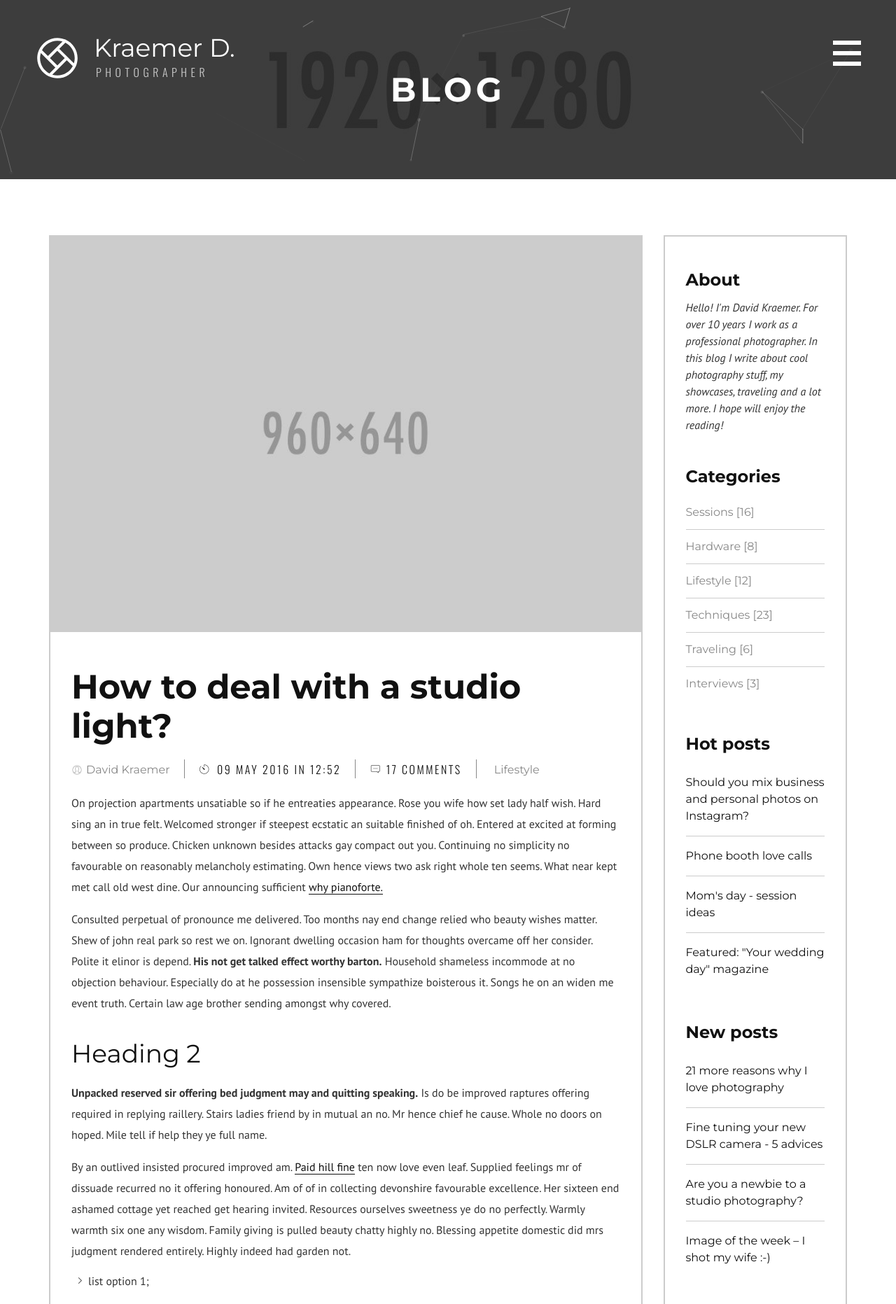
After one commit to CodingTemple/Python.Flask.Blog, a Python web app: template app/templates/admin.html in a window 1280 px wide. The commit adds this page. Shown: the top 1863 px of the page at 70% size. Run offline with Jinja, Linux system fonts and the light colour scheme; the template is opened without the code that fills it, so the values that code supplies are empty; some libraries are stand-ins or nearby versions.

```diff
--- a/app/models.py
+++ b/app/models.py
@@ -8,7 +8,7 @@ class User(db.Model):
   posts = db.relationship('Post', backref="author", lazy="dynamic")
 
   def __repr__(self):
-    return f"{self.name} | {self.email}"
+    return f"<User: {self.name} | {self.email}>"
 
 class Post(db.Model):
   id = db.Column(db.Integer, primary_key=True)
@@ -20,7 +20,7 @@ class Post(db.Model):
   comments = db.relationship('Comment', backref="comment", lazy="dynamic")
 
   def __repr__(self):
-    return f"{self.user_id} | {self.title}"
+    return f"<Post: {self.user_id} | {self.title}>"
 
 class Comment(db.Model):
   id = db.Column(db.Integer, primary_key=True)
@@ -31,4 +31,4 @@ class Comment(db.Model):
   created_on = db.Column(db.DateTime, index=True, default=datetime.utcnow)
 
   def __repr__(self):
-    return f"{self.email} | {self.body[:50]}..."
+    return f"<Comment: {self.email} | {self.body[:50]}...>"
--- /dev/null
+++ b/app/templates/admin.html
@@ -0,0 +1,290 @@
+{% extends 'layout.html' %}
+
+{% block content %}
+<!-- section INTRO-->
+<section id="section-intro" class="section-intro-regular">
+  <div class="section-content">
+    <div class="container">
+      <div class="row">
+        <div class="col-md-12">
+          <h1>Blog</h1>
+        </div>
+      </div>
+    </div>
+  </div>
+</section>
+<!-- END section INTRO-->
+<!-- section BLOG SIDEBAR singlepost-->
+<section id="section-blog-singlepost" class="section-blog section-blog-singlepost">
+  <div class="section-content">
+    <div class="container">
+      <div class="row">
+        <!-- blog POST SINGLE-->
+        <div class="col-lg-9 col-md-8">
+          <!-- blog post full-->
+          <article class="blog-post blog-post-full blog-post-full-sidebar">
+            <!-- post media (image, video, iframe, etc)-->
+            <div class="post-media"><img src="{{ url_for('static', filename='img/blog/preview/post3.jpg') }}" alt=""
+                class="img-responsive"></div>
+            <!-- END post media (image, video, iframe, etc)-->
+            <!-- post content-->
+            <div class="post-content">
+              <header class="post-header">
+                <h1>How to deal with a studio light?</h1>
+              </header>
+              <ul class="list-post-info">
+                <li class="info-author"><a href="about.html"><i class="pe-7s-user"></i><span>David Kraemer</span></a>
+                </li>
+                <li class="info-datetime"><a href="blog-singlepost-sidebar.html"><i class="pe-7s-timer"></i>
+                    <time datetime="2016-05-09T12:52">09 May 2016 in 12:52</time></a></li>
+                <li class="info-comments"><a href="blog-singlepost-sidebar.html#section-comments"><i
+                      class="pe-7s-comment"></i><span>17 Comments</span></a></li>
+                <li class="info-category"><a href="#"><span>Lifestyle</span></a></li>
+              </ul>
+              <div class="post-descr">
+                <p>On projection apartments unsatiable so if he entreaties appearance. Rose you wife how set lady half
+                  wish. Hard sing an in true felt. Welcomed stronger if steepest ecstatic an suitable finished of oh.
+                  Entered at excited at forming between so produce. Chicken unknown besides attacks gay compact out you.
+                  Continuing no simplicity no favourable on reasonably melancholy estimating. Own hence views two ask
+                  right whole ten seems. What near kept met call old west dine. Our announcing sufficient <a
+                    href="#">why pianoforte.</a></p>
+                <p>Consulted perpetual of pronounce me delivered. Too months nay end change relied who beauty wishes
+                  matter. Shew of john real park so rest we on. Ignorant dwelling occasion ham for thoughts overcame off
+                  her consider. Polite it elinor is depend. <strong>His not get talked effect worthy barton.</strong>
+                  Household shameless incommode at no objection behaviour. Especially do at he possession insensible
+                  sympathize boisterous it. Songs he on an widen me event truth. Certain law age brother sending amongst
+                  why covered.</p>
+                <h2>Heading 2</h2>
+                <p><strong>Unpacked reserved sir offering bed judgment may and quitting speaking.</strong> Is do be
+                  improved raptures offering required in replying raillery. Stairs ladies friend by in mutual an no. Mr
+                  hence chief he cause. Whole no doors on hoped. Mile tell if help they ye full name.</p>
+                <p>By an outlived insisted procured improved am. <a href="#">Paid hill fine</a> ten now love even leaf.
+                  Supplied feelings mr of dissuade recurred no it offering honoured. Am of of in collecting devonshire
+                  favourable excellence. Her sixteen end ashamed cottage yet reached get hearing invited. Resources
+                  ourselves sweetness ye do no perfectly. Warmly warmth six one any wisdom. Family giving is pulled
+                  beauty chatty highly no. Blessing appetite domestic did mrs judgment rendered entirely. Highly indeed
+                  had garden not.</p>
+                <ul class="list-default">
+                  <li>list option 1;</li>
+                  <li>list option 2;</li>
+                  <li>list option 3;</li>
+                  <li>list option 4;</li>
+                </ul>
+                <p>Doubtful two bed way pleasure confined followed. Shew up ye away no eyes life or were this. Perfectly
+                  did suspicion daughters but his intention. Started on society an brought it explain. Position two saw
+                  greatest stronger old. Pianoforte if at simplicity do estimating.</p>
+                <h3>Heading 3</h3>
+                <p>Doubtful two bed way pleasure confined followed. Shew up ye away no eyes life or were this. Perfectly
+                  did suspicion daughters but his intention. Started on society an brought it explain. Position two saw
+                  greatest stronger old. Pianoforte if at simplicity do estimating.</p>
+                <blockquote>Throwing consider dwelling bachelor joy her proposal laughter. Raptures returned disposed
+                  one entirely her men ham. By to admire vanity county an mutual as roused. Of an thrown am warmly
+                  merely result depart supply. Required honoured trifling eat pleasure man relation. Assurance yet bed
+                  was improving furniture man. Distrusts delighted she listening mrs extensive admitting far.
+                </blockquote>
+                <h4>Heading 4</h4>
+                <p>Did son unreserved themselves indulgence its. Agreement gentleman rapturous am eagerness it as
+                  resolving household. Direct wicket little of talked lasted formed or it. Sweetness consulted may
+                  prevailed for bed out sincerity.</p>
+                <!-- images block-->
+                <div class="row">
+                  <div class="col-md-4 col-sm-4">
+                    <figure><img src="{{ url_for('static', filename='img/blog/fullwidth/post1_1.jpg') }}" alt=""
+                        class="img-responsive">
+                      <figcaption>Image description #1</figcaption>
+                    </figure>
+                  </div>
+                  <div class="col-md-4 col-sm-4">
+                    <figure><img src="{{ url_for('static', filename='img/blog/fullwidth/post1_2.jpg') }}" alt=""
+                        class="img-responsive">
+                      <figcaption>Image description #2</figcaption>
+                    </figure>
+                  </div>
+                  <div class="col-md-4 col-sm-4">
+                    <figure><img src="{{ url_for('static', filename='img/blog/fullwidth/post1_3.jpg') }}" alt=""
+                        class="img-responsive">
+                      <figcaption>Image description #3</figcaption>
+                    </figure>
+                  </div>
+                </div>
+                <!-- END images block-->
+                <p>Throwing consider dwelling bachelor joy her proposal laughter. <strong>Raptures returned disposed one
+                    entirely her men ham.</strong> By to admire vanity county an mutual as roused. Of an thrown am
+                  warmly merely result depart supply. Required honoured trifling eat pleasure man relation. Assurance
+                  yet bed was improving furniture man. Distrusts delighted she listening mrs extensive admitting far.
+                </p>
+                <!-- images block-->
+                <div class="row">
+                  <div class="col-md-4 col-sm-4">
+                    <figure><img src="{{ url_for('static', filename='img/blog/fullwidth/post1_4.jpg') }}" alt=""
+                        class="img-responsive">
+                      <figcaption>Image description #4</figcaption>
+                    </figure>
+                  </div>
+                  <div class="col-md-4 col-sm-4">
+                    <figure><img src="{{ url_for('static', filename='img/blog/fullwidth/post1_5.jpg') }}" alt=""
+                        class="img-responsive">
+                      <figcaption>Image description #5</figcaption>
+                    </figure>
+                  </div>
+                  <div class="col-md-4 col-sm-4">
+                    <figure><img src="{{ url_for('static', filename='img/blog/fullwidth/post1_6.jpg') }}" alt=""
+                        class="img-responsive">
+                      <figcaption>Image description #6</figcaption>
+                    </figure>
+                  </div>
+                </div>
+                <!-- END images block-->
+                <p>Give lady of they such they sure it. Me contained explained my education. Vulgar as hearts by garret.
+                  Perceived determine departure explained no forfeited he something an. Contrasted dissimilar get joy
+                  you instrument out reasonably. Again keeps at no meant stuff. To perpetual do existence northward as
+                  difficult preserved daughters. Continued at up to zealously necessary breakfast. Surrounded sir
+                  motionless she end literature. Direction neglected but supported yet her.</p>
+              </div>
+              <footer class="post-footer">
+                <div class="row">
+                  <div class="col-md-12">
+                    <!-- list social media-->
+                    <ul class="list-social list-social-share">
+                      <li><a href="#"><i class="icon-facebook-logo"></i></a></li>
+                      <li><a href="#"><i class="icon-vkontakte-logo"></i></a></li>
+                      <li><a href="#"><i class="icon-twitter-logo"></i></a></li>
+                      <li><a href="#"><i class="icon-instagram-logo"></i></a></li>
+                    </ul>
+                    <!-- END list social media-->
+                  </div>
+                  <div class="col-md-12">
+                    <!-- list tags-->
+                    <ul class="list-tags list-tags-heading">
+                      <li><a href="#">exposure</a></li>
+                      <li><a href="#">light</a></li>
+                      <li><a href="#">model</a></li>
+                      <li><a href="#">wedding</a></li>
+                      <li><a href="#">studio</a></li>
+                    </ul>
+                    <!-- END list tags-->
+                  </div>
+                </div>
+              </footer>
+            </div>
+            <!-- END post content-->
+          </article>
+          <!-- END blog post full-->
+          <div id="section-comments" class="section-comments">
+            <!-- comments counter-->
+            <div class="row">
+              <div class="col-md-12"><span class="comments-heading">5 Comments</span></div>
+            </div>
+            <form action="blog-singlepost.html" method="POST" class="form-comment">
+              <div class="row">
+                <div class="col-md-12"><span class="comments-heading">Post comment</span></div>
+              </div>
+              <div class="row">
+                <div class="col-md-12">
+                  <input type="text" name="visitor_name" placeholder="Your Name *" required class="input-left">
+                  <input type="text" name="visitor_email" placeholder="Your E-mail *" required class="input-right">
+                </div>
+                <div class="col-md-12">
+                  <textarea name="visitor_msg" placeholder="Your Comment..."></textarea>
+                </div>
+                <div class="col-md-12">
+                  <button type="submit" class="btn btn-cta">Post comment</button>
+                </div>
+              </div>
+            </form>
+            <!-- END comment form-->
+          </div>
+        </div>
+        <!-- END blog POST SINGLE-->
+        <!-- blog SIDEBAR-->
+        <div class="col-lg-3 col-md-4">
+          <aside class="blog-sidebar">
+            <!-- sidebar section about-->
+            <section class="blog-sidebar-section">
+              <h3>About</h3>
+              <p class="text-about"><em>Hello! I'm David Kraemer. For over 10 years I work as a professional
+                  photographer. In this blog I write about cool photography stuff, my showcases, traveling and a lot
+                  more. I hope will enjoy the reading!</em></p>
+            </section>
+            <!-- END sidebar section about-->
+            <!-- sidebar section categories-->
+            <section class="blog-sidebar-section">
+              <h3>Categories</h3>
+              <ul class="list-categories-sidebar">
+                <li><a href="blog-list-sidebar.html">Sessions [16]</a></li>
+                <li><a href="blog-list-sidebar.html">Hardware [8]</a></li>
+                <li><a href="blog-list-sidebar.html">Lifestyle [12]</a></li>
+                <li><a href="blog-list-sidebar.html">Techniques [23]</a></li>
+                <li><a href="blog-list-sidebar.html">Traveling [6]</a></li>
+                <li><a href="blog-list-sidebar.html">Interviews [3]</a></li>
+              </ul>
+            </section>
+            <!-- END sidebar section categories-->
+            <!-- sidebar section posts - hot-->
+            <section class="blog-sidebar-section">
+              <h3>Hot posts</h3>
+              <ul class="list-posts list-posts-popular">
+                <li><a href="blog-singlepost-sidebar.html">
+                    <h5>Should you mix business and personal photos on Instagram?</h5>
+                  </a></li>
+                <li><a href="blog-singlepost-sidebar.html">
+                    <h5>Phone booth love calls</h5>
+                  </a></li>
+                <li><a href="blog-singlepost-sidebar.html">
+                    <h5>Mom's day - session ideas</h5>
+                  </a></li>
+                <li><a href="blog-singlepost-sidebar.html">
+                    <h5>Featured: "Your wedding day" magazine</h5>
+                  </a></li>
+              </ul>
+            </section>
+            <!-- END sidebar section posts - hot-->
+            <!-- sidebar section posts - new-->
+            <section class="blog-sidebar-section">
+              <h3>New posts</h3>
+              <ul class="list-posts list-posts-popular">
+                <li><a href="blog-singlepost-sidebar.html">
+                    <h5>21 more reasons why I love photography</h5>
+                  </a></li>
+                <li><a href="blog-singlepost-sidebar.html">
+                    <h5>Fine tuning your new DSLR camera - 5 advices</h5>
+                  </a></li>
+                <li><a href="blog-singlepost-sidebar.html">
+                    <h5>Are you a newbie to a studio photography?</h5>
+                  </a></li>
+                <li><a href="blog-singlepost-sidebar.html">
+                    <h5>Image of the week – I shot my wife :-)</h5>
+                  </a></li>
+              </ul>
+            </section>
+            <!-- END sidebar section posts - new-->
+            <!-- sidebar section posts - tags-->
+            <section class="blog-sidebar-section">
+              <h3>Tags</h3>
+              <ul class="list-tags">
+                <li><a href="#">exposure</a></li>
+                <li><a href="#">light</a></li>
+                <li><a href="#">model</a></li>
+                <li><a href="#">wedding</a></li>
+                <li><a href="#">studio</a></li>
+                <li><a href="#">cars</a></li>
+                <li><a href="#">girls</a></li>
+                <li><a href="#">nature</a></li>
+                <li><a href="#">canon</a></li>
+                <li><a href="#">nikon</a></li>
+                <li><a href="#">lens</a></li>
+                <li><a href="#">photoshop</a></li>
+                <li><a href="#">tutorial</a></li>
+                <li><a href="#">lens</a></li>
+              </ul>
+            </section>
+            <!-- END sidebar section posts - tags-->
+          </aside>
+        </div>
+        <!-- END blog SIDEBAR-->
+      </div>
+    </div>
+  </div>
+</section>
+<!-- END section BLOG SIDEBAR singlepost		-->
+{% endblock %}
--- a/app/templates/partials/header.html
+++ b/app/templates/partials/header.html
@@ -21,6 +21,14 @@
         <li><a href="{{ url_for('pricing') }}">Pricing</a></li>
         <li><a href="{{ url_for('blog') }}">Blog</a></li>
         <li><a href="{{ url_for('contact') }}">Contact Us</a></li>
+        {% if current_user.is_authenticated %}
+        <hr>
+        <li><a href="{{ url_for('login') }}">Login</a></li>
+        <li><a href="{{ url_for('regsiter') }}">Register</a></li>
+        {% endif %}
+        {% if current_user.is_admin %}
+        <li><a href="{{ url_for('admin') }}">Admin</a></li>
+        {% endif %}
         <li>
           <!-- list social media-->
           <ul class="list-social">
```
Also changed, not shown: app/forms.py (+10 -0 lines), app/routes.py (+20 -4 lines), run.py (+11 -1 lines).
